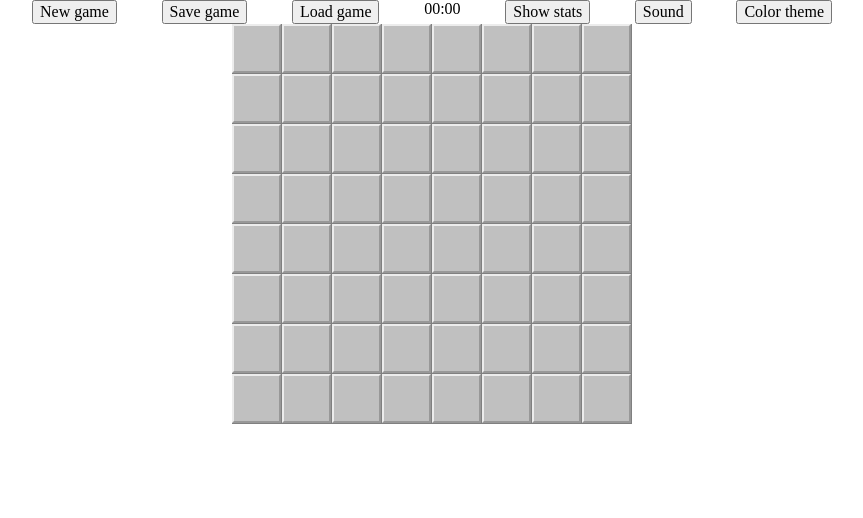
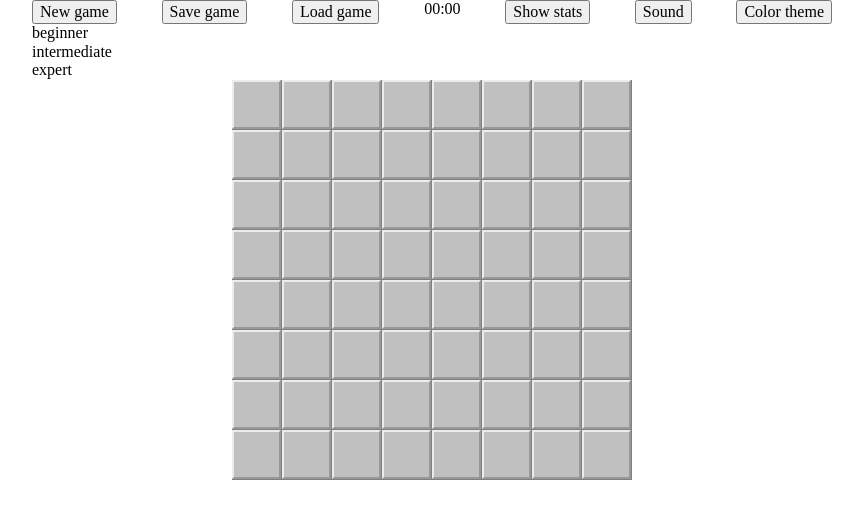
Before and after one commit to lobovskiy/minesweeper, a website built with webpack: page minesweeper/src/index.html in a window 1280 px wide. Both pictures are taken after a click on the button "New game". Shown: the whole page, without its empty margins (208-1071 px from the left). Built offline with nearby package versions, Linux system fonts and the light colour scheme.

Commit message:
refactor: replace render management to controller to get rid of dependency cycles

```diff
--- a/minesweeper/src/constants/index.js
+++ b/minesweeper/src/constants/index.js
@@ -1,22 +1,22 @@
-const DIFFICULTY = {
+const DIFFICULTIES = {
   beginner: 'beginner',
   intermediate: 'intermediate',
   expert: 'expert',
 };
 
 const MINEFIELD_SIZE_BY_DIFFICULTY = {
-  [DIFFICULTY.beginner]: {
+  [DIFFICULTIES.beginner]: {
     width: 8,
     height: 8,
   },
-  [DIFFICULTY.intermediate]: {
+  [DIFFICULTIES.intermediate]: {
     width: 16,
     height: 16,
   },
-  [DIFFICULTY.expert]: {
+  [DIFFICULTIES.expert]: {
     width: 30,
     height: 16,
   },
 };
 
-export { DIFFICULTY, MINEFIELD_SIZE_BY_DIFFICULTY };
+export { DIFFICULTIES, MINEFIELD_SIZE_BY_DIFFICULTY };
--- a/minesweeper/src/controller/index.js
+++ b/minesweeper/src/controller/index.js
@@ -1,9 +1,29 @@
+import gameTimer from '../services/timer';
 import minesweeper from '../services/game';
-import gameTimer from '../services/timer';
 
-function initNewGame() {
-  gameTimer.render();
-  minesweeper.render();
+import { renderGameBoard } from '../view/board';
+import { renderToolbar, renderTimer } from '../view/board/toolbar';
+import { updateMinefield } from '../view/board/minefield';
+import { renderDropdownNewGameList } from '../view/board/dropdown-new-game';
+
+function renderMinefield(difficulty) {
+  if (difficulty) {
+    minesweeper.initNewGame(difficulty);
+  }
+
+  updateMinefield(minesweeper.cells, minesweeper.width, minesweeper.difficulty);
 }
 
-export { initNewGame };
+function startNewGame(difficulty) {
+  renderTimer();
+  renderMinefield(difficulty);
+}
+
+function initGame() {
+  renderGameBoard();
+  renderToolbar();
+  renderDropdownNewGameList(startNewGame);
+  startNewGame();
+}
+
+export { initGame, startNewGame };
--- a/minesweeper/src/index.js
+++ b/minesweeper/src/index.js
@@ -1,8 +1,6 @@
-import { initNewGame } from './controller';
-import { renderGameBoard } from './view/board';
+import { initGame } from './controller';
 import './styles/style.scss';
 
 document.addEventListener('DOMContentLoaded', () => {
-  renderGameBoard();
-  initNewGame();
+  initGame();
 });
--- a/minesweeper/src/services/game.js
+++ b/minesweeper/src/services/game.js
@@ -1,10 +1,8 @@
-import { MINEFIELD_SIZE_BY_DIFFICULTY, DIFFICULTY } from '../constants';
-import { updateToolbar } from '../view/board/toolbar';
-import { updateMinefield } from '../view/board/minefield';
+import { MINEFIELD_SIZE_BY_DIFFICULTY, DIFFICULTIES } from '../constants';
 
 class Game {
   constructor(difficulty) {
-    this.difficulty = difficulty || DIFFICULTY.beginner;
+    this.difficulty = difficulty || DIFFICULTIES.beginner;
     this.width = MINEFIELD_SIZE_BY_DIFFICULTY[this.difficulty].width;
     this.height = MINEFIELD_SIZE_BY_DIFFICULTY[this.difficulty].height;
     this.cells = Game.initCells(this.width, this.height);
@@ -24,12 +22,6 @@ class Game {
 
   initNewGame(difficulty) {
     this.constructor(difficulty);
-    this.render(difficulty);
-  }
-
-  render() {
-    updateToolbar();
-    updateMinefield(this.cells, this.width, this.difficulty);
   }
 }
 
--- a/minesweeper/src/services/settings.js
+++ b/minesweeper/src/services/settings.js
@@ -1,8 +1,8 @@
-import { DIFFICULTY, MINEFIELD_SIZE_BY_DIFFICULTY } from '../constants';
+import { DIFFICULTIES, MINEFIELD_SIZE_BY_DIFFICULTY } from '../constants';
 
 class Settings {
   constructor() {
-    this.difficulty = DIFFICULTY.beginner;
+    this.difficulty = DIFFICULTIES.beginner;
     this.boardSize = MINEFIELD_SIZE_BY_DIFFICULTY[this.difficulty];
     this.sound = true;
   }
--- a/minesweeper/src/services/timer.js
+++ b/minesweeper/src/services/timer.js
@@ -1,5 +1,3 @@
-import { updateTimer } from '../view/board/toolbar';
-
 class Timer {
   constructor() {
     this.milliseconds = 0;
@@ -8,18 +6,13 @@ class Timer {
 
   reset() {
     this.milliseconds = 0;
-    this.render();
   }
 
-  start() {
+  start(callback) {
     this.interval = setInterval(() => {
       this.milliseconds += 1000;
-      this.render();
     }, 1000);
-  }
-
-  render() {
-    updateTimer(this.milliseconds);
+    callback(this.milliseconds);
   }
 }
 
--- a/minesweeper/src/styles/style.scss
+++ b/minesweeper/src/styles/style.scss
@@ -1 +1,5 @@
 @import 'normalize.css';
+
+.hidden {
+  display: none;
+}
--- /dev/null
+++ b/minesweeper/src/view/board/dropdown-new-game.js
@@ -0,0 +1,41 @@
+import { DIFFICULTIES } from '../../constants';
+
+const dropdownNewGame = document.createElement('div');
+dropdownNewGame.classList.add('dropdown');
+
+const dropdownNewGameList = document.createElement('div');
+dropdownNewGameList.classList.add(
+  'dropdown__list',
+  'list-difficulties',
+  'hidden',
+);
+
+function renderDropdownNewGameList(callback) {
+  Object.values(DIFFICULTIES).forEach((difficulty) => {
+    const listItem = document.createElement('div');
+    listItem.classList.add('difficulties-list');
+    listItem.innerHTML = difficulty;
+    listItem.addEventListener('click', () => {
+      dropdownNewGameList.classList.toggle('hidden');
+      callback(difficulty);
+    });
+
+    dropdownNewGameList.append(listItem);
+  });
+}
+
+function toggleDropdownNewGameListVisibility() {
+  dropdownNewGameList.classList.toggle('hidden');
+}
+
+const dropdownNewGameSelector = document.createElement('button');
+dropdownNewGameSelector.classList.add('dropdown__selector');
+dropdownNewGameSelector.innerHTML = 'New game';
+dropdownNewGameSelector.addEventListener('click', () =>
+  toggleDropdownNewGameListVisibility(),
+);
+
+dropdownNewGame.append(dropdownNewGameSelector, dropdownNewGameList);
+
+export default dropdownNewGame;
+export { renderDropdownNewGameList };
--- a/minesweeper/src/view/board/style.scss
+++ b/minesweeper/src/view/board/style.scss
@@ -6,6 +6,7 @@
 .toolbar {
   display: flex;
   justify-content: space-between;
+  align-items: flex-start;
 }
 
 .minefield {
--- a/minesweeper/src/view/board/toolbar.js
+++ b/minesweeper/src/view/board/toolbar.js
@@ -1,12 +1,9 @@
 import { toggleDarkThemeClass } from '..';
 import { updateToolbarContainer } from '.';
+import dropdownNewGame from './dropdown-new-game';
 
 const toolbar = document.createElement('div');
 toolbar.classList.add('toolbar');
-
-const btnStartNewGame = document.createElement('button');
-btnStartNewGame.classList.add('button');
-btnStartNewGame.innerHTML = 'New game';
 
 const btnSaveGame = document.createElement('button');
 btnSaveGame.classList.add('button');
@@ -33,7 +30,7 @@ const timerContainer = document.createElement('div');
 timerContainer.classList.add('timer');
 
 toolbar.append(
-  btnStartNewGame,
+  dropdownNewGame,
   btnSaveGame,
   btnLoadSavedGame,
   timerContainer,
@@ -42,11 +39,11 @@ toolbar.append(
   btnToggleColorTheme,
 );
 
-function updateToolbar() {
+function renderToolbar() {
   updateToolbarContainer(toolbar);
 }
 
-function updateTimer(milliseconds) {
+function renderTimer(milliseconds = 0) {
   const ISOStringMinutesStartIndex = 14;
   const ISOStringSecondsEndIndex = 18;
   const mmss = new Date(milliseconds)
@@ -56,4 +53,4 @@ function updateTimer(milliseconds) {
   timerContainer.innerHTML = mmss;
 }
 
-export { toolbar, updateToolbar, updateTimer };
+export { toolbar, renderToolbar, renderTimer };
```
